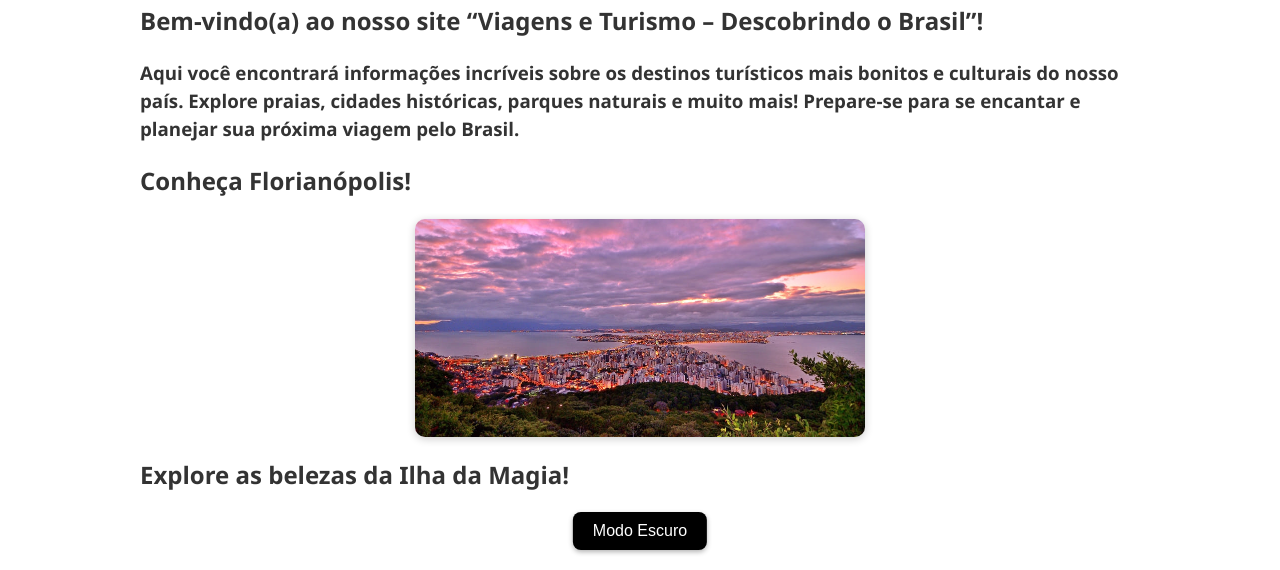
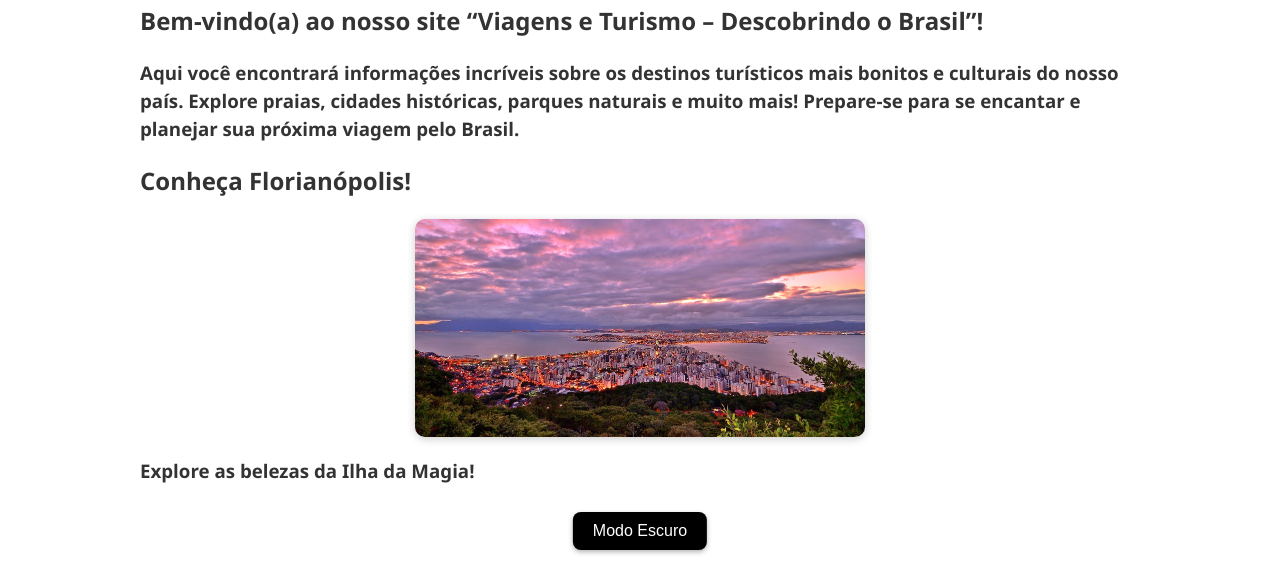
Before and after one commit to nathanmds07/BrasilViajens2, a plain HTML site: page index.html in a window 1280 px wide. Shown: the part 230-800 px from the top of the page. Drawn offline with Linux system fonts and the light colour scheme.

Commit message:
Update index.html

```diff
--- a/index.html
+++ b/index.html
@@ -44,7 +44,7 @@
     <section aria-labelledby="floripa-title">
       <h2 id="floripa-title">Conheça Florianópolis!</h2>
       <img id="img1" class="imagem-floripa" src="imagens/floripa.jpg" alt="Florianópolis - Ilha da Magia" loading="lazy" />
-      <h2>Explore as belezas da Ilha da Magia!</h2>
+      <h3>Explore as belezas da Ilha da Magia!</h3>
     </section>
   </main>
 
```
